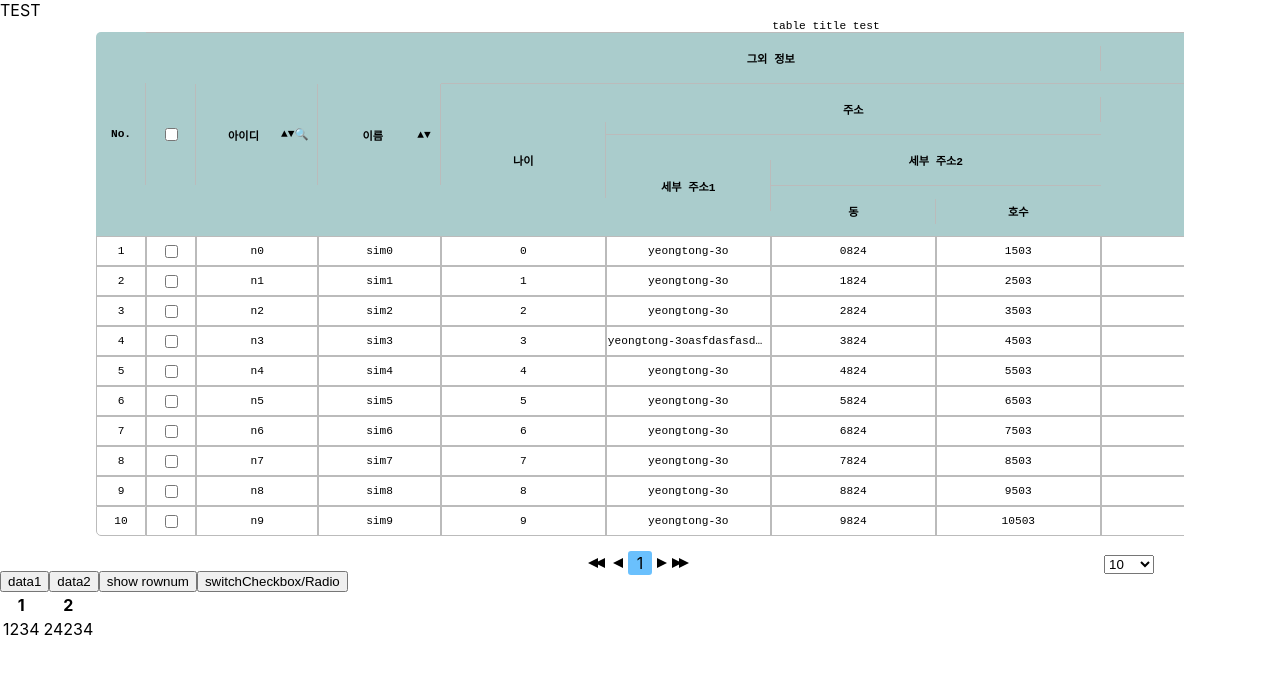
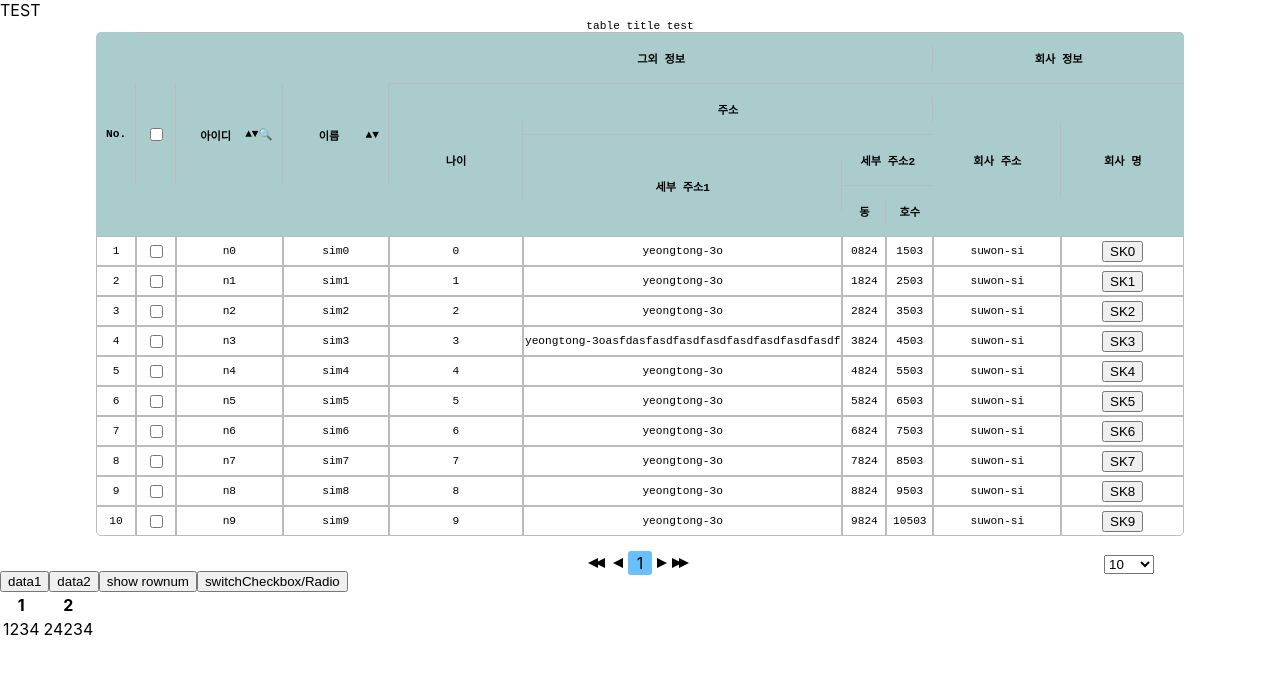
Before and after one commit to jaekyu-sim/hummingbird-component, a React (Create React App) app: page / in a window 1280 px wide. Shown: the top 674 px of the page. Built offline with nearby package versions, Linux system fonts and the light colour scheme.

Commit message:
오류 수정 | css 외부로 적용 안되도록 수정#3

```diff
--- a/package.json
+++ b/package.json
@@ -1,6 +1,6 @@
 {
   "name": "hummingbird-component",
-  "version": "1.0.19",
+  "version": "1.0.20",
   "main": "dist/index.js",
   "private": false,
   "files": [ "dist", "README.md" ],
--- a/src/components/HummingTable/HummingTable.jsx
+++ b/src/components/HummingTable/HummingTable.jsx
@@ -1057,7 +1057,7 @@ export const HummingTable = (props) => {
       <div style={{textAlign:"center", display: 'flex', justifyContent: 'center', alignItems: 'center', height: tableHeight }}>
         <div style={{width:tableWidth, height:tableHeight}}>
           <div id="tableArea"  style={{overflowY:"auto", maxHeight:"calc("+tableHeight+" - 33px)", width:"100%"}} >
-            <table id="humming-table" style={{width:"100%", fontSize:"70%", fontFamily:"monospace, sans-serif, serif"}}>
+            <table id="humming-table" style={{maxWidth:"calc(100%)", fontSize:"70%", fontFamily:"monospace, sans-serif, serif"}}>
               {tableTitle?<caption>{tableTitle}</caption>:null}
               <thead id="table-header-area" style={headerStyleData}>
                 {makeHeader()}
```
Also changed, not shown: 2 other files (tests, documents, lock files or other folders).
